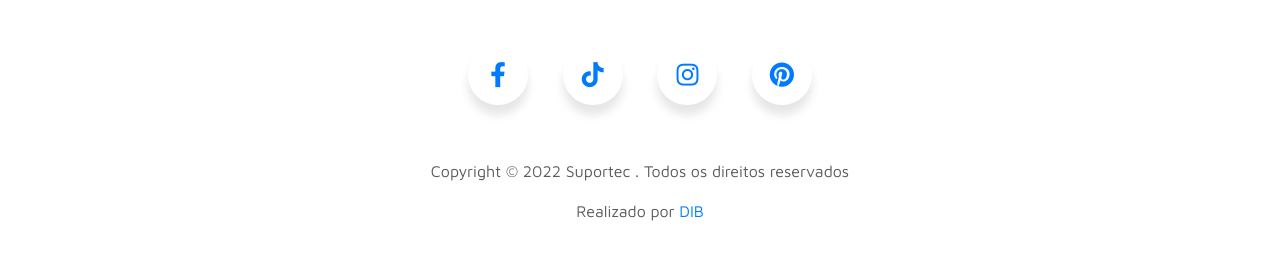
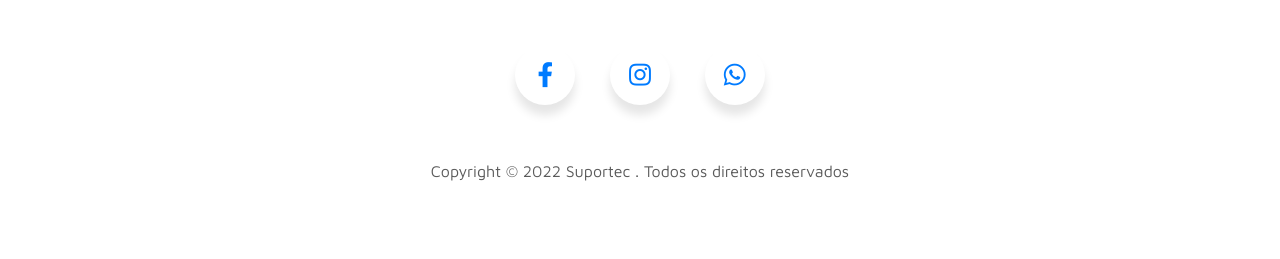
Before and after one commit to caiotguerra/suportecsite, a plain HTML site: page index.html in a window 1280 px wide. Shown: the part 4960-5219 px from the top of the page. Drawn offline with nearby package versions, Linux system fonts and the light colour scheme.

Commit message:
ajustes iniciais

```diff
--- a/index.html
+++ b/index.html
@@ -688,7 +688,7 @@
 
         <div class="icon">
 
-            <a class="fab fa-facebook-f" href="https://www.facebook.com/Suportec-102841335769991/" ></a>
+            <a class="fab fa-facebook-f" href="https://www.facebook.com/profile.php?id=100083088434611" ></a>
 
         </div>
 
@@ -696,17 +696,6 @@
 
       </div>
 
-      <div class="button">
-
-        <div class="icon">
-
-            <a class="fab fa-tiktok" href="https://vm.tiktok.com/ZMNRp4CxV/" ></a>
-
-        </div>
-
-        <span>TikTok</span>
-
-      </div>
 
       <div class="button">
 
@@ -724,11 +713,11 @@
 
         <div class="icon">
 
-            <a class="fab fa-pinterest" href="https://pin.it/4KcBk1s"></a>
+            <a class="fab fa-whatsapp" href="https://pin.it/4KcBk1s"></a>
 
         </div>
 
-        <span>Pinterest</span>
+        <span>WhatsApp</span>
 
       </div>
 
@@ -750,7 +739,7 @@
 
                         <p class="copyright-text text-center">Copyright &copy; 2022 Suportec . Todos os direitos reservados</p>
 
-                        <p class="copyright-text text-center">Realizado por <a rel="nofollow" href="https://www.instagram.com/dib.grupo">DIB</a></p>
+
 
                     </div>
 
```
